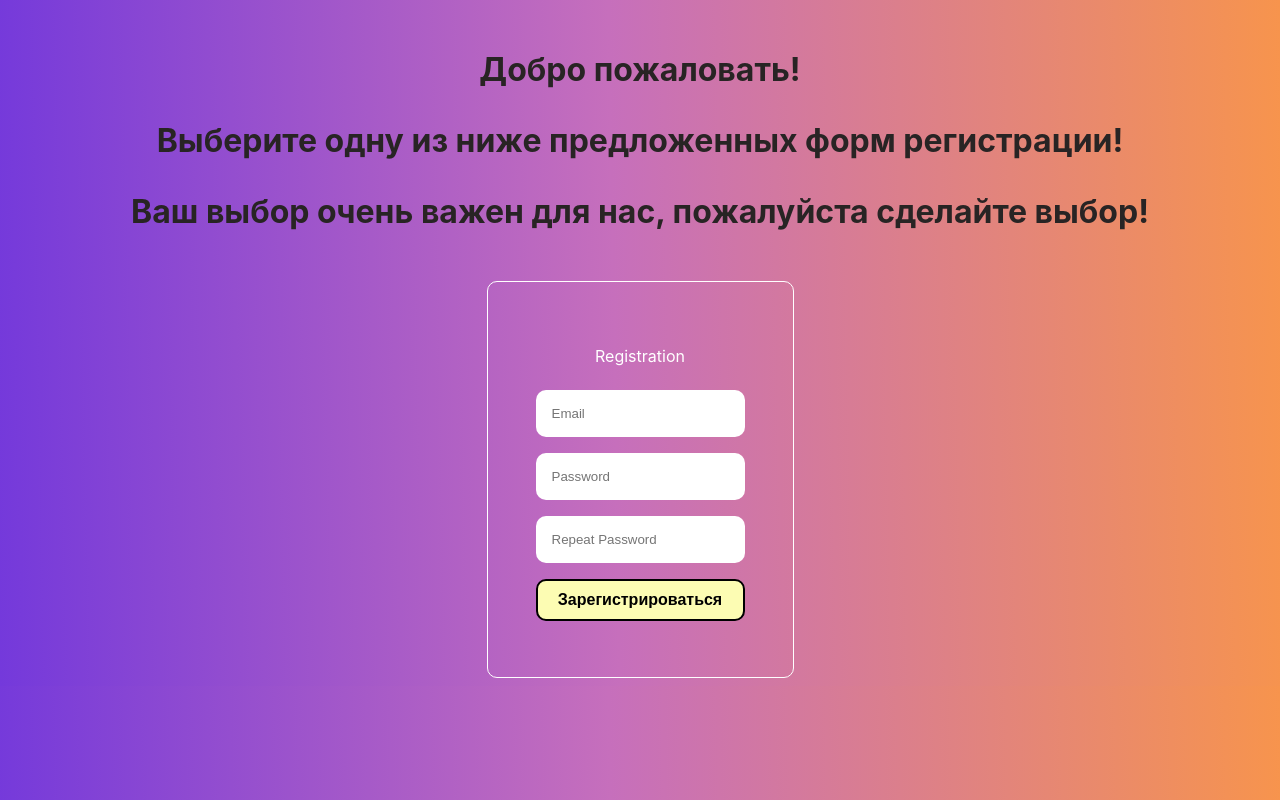
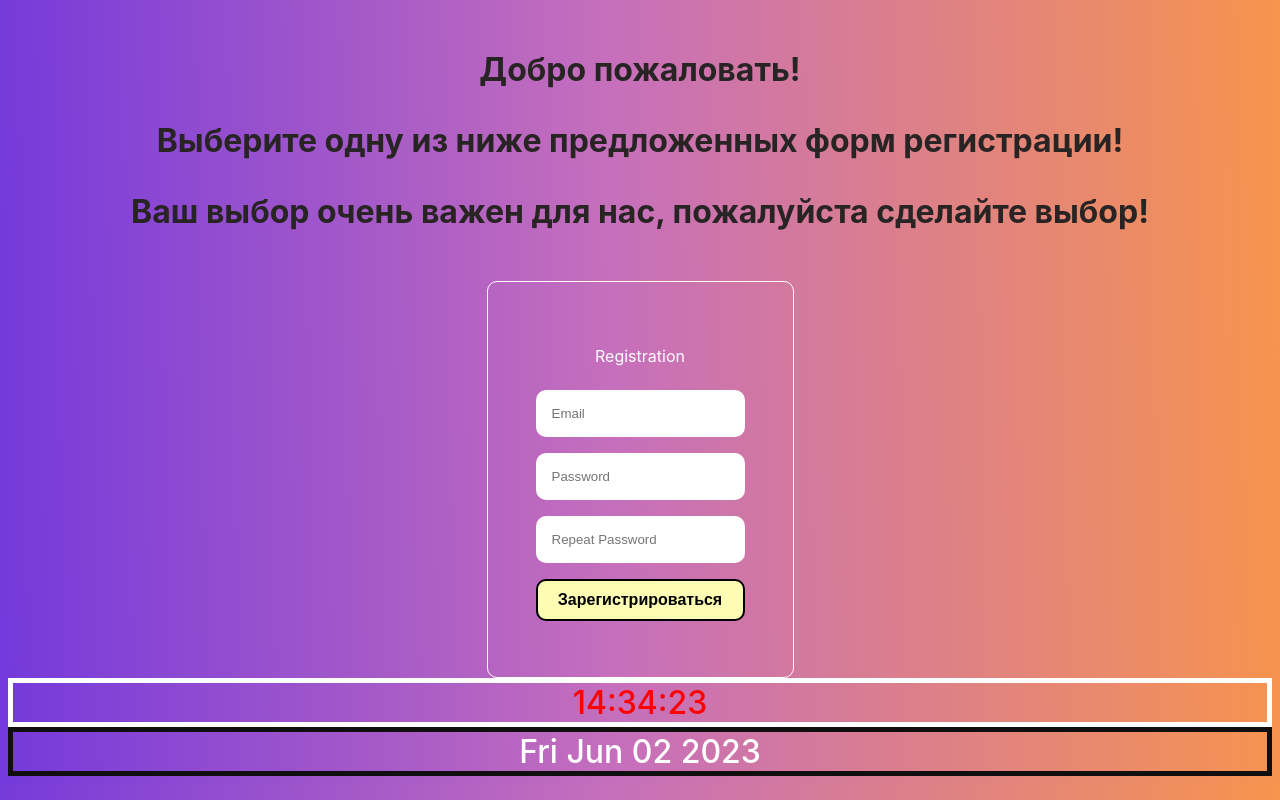
Before and after one commit to vitalyvitmens/new-user-registration-page-react, a React (Create React App) app in the folder my-app/: page / in a window 1280 px wide. Built offline with nearby package versions, Linux system fonts and the light colour scheme.

Commit message:
add data in project

```diff
--- a/my-app/src/App.js
+++ b/my-app/src/App.js
@@ -1,6 +1,7 @@
 import { useState, useRef } from 'react'
 import styles from './app.module.css'
 import { onBlur, onChange, onSubmit } from './handlers'
+import { DateComponent } from './components/date-component'
 
 export const App = () => {
 	const [email, setEmail] = useState('')
@@ -73,6 +74,7 @@ export const App = () => {
 					</form>
 				</div>
 			</div>
+			<DateComponent />
 		</>
 	)
 }
--- /dev/null
+++ b/my-app/src/components/date-component/date-component.js
@@ -0,0 +1,20 @@
+import { useState } from 'react'
+import styles from './date-component.module.css'
+
+const getTimeFromDate = (date) => String(date).substring(16, 24)
+const getDayMouthYearFromDate = (date) => String(date).substring(0, 15)
+
+export const DateComponent = () => {
+	let [currentDate, setCurrentDate] = useState(new Date())
+
+	setTimeout(() => {
+		setCurrentDate(new Date())
+	}, 1000)
+
+	return (
+		<>
+			<div className={styles.red}>{getTimeFromDate(currentDate)}</div>
+			<div className={styles.white}>{getDayMouthYearFromDate(currentDate)}</div>
+		</>
+	)
+}
--- /dev/null
+++ b/my-app/src/components/date-component/date-component.module.css
@@ -0,0 +1,17 @@
+.red {
+	color: red;
+	font-size: 2rem;
+	font-weight: 500;
+	border: 5px, solid, white;
+	display: flex;
+	justify-content: center;
+}
+
+.white {
+	color: white;
+	font-size: 2rem;
+	font-weight: 500;
+	border: 5px, solid, rgb(16, 14, 14);
+	display: flex;
+	justify-content: center;
+}
--- /dev/null
+++ b/my-app/src/components/date-component/index.js
@@ -0,0 +1 @@
+export * from './date-component'
```
